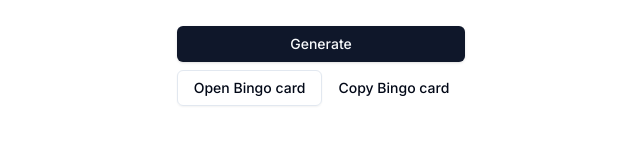
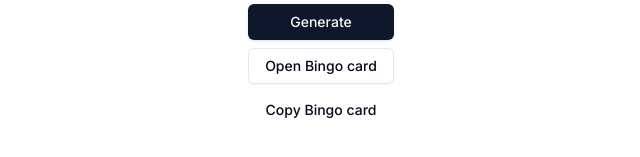
Before and after one commit to ImDarkly/minecraft-bingo-generator, a Next.js app: page /minecraft-bingo-generator/ in a window 1280 px wide. Shown: the part 621-778 px from the top of the page, without its empty margins (319-959 px from the left). Built offline with nearby package versions, Linux system fonts and the light colour scheme.

Commit message:
fixed copy button location

```diff
--- a/app/page.tsx
+++ b/app/page.tsx
@@ -53,8 +53,8 @@ export default function Home() {
                         ).join("&")}`}
                     >
                         <Button variant={"outline"}>Open Bingo card</Button>
-                        <Button variant={"ghost"} onClick={copyLinkToClipboard} >Copy Bingo card</Button>
                     </Link>
+                    <Button variant={"ghost"} onClick={copyLinkToClipboard} >Copy Bingo card</Button>
                 </div>
             </div>
         </div>
```
